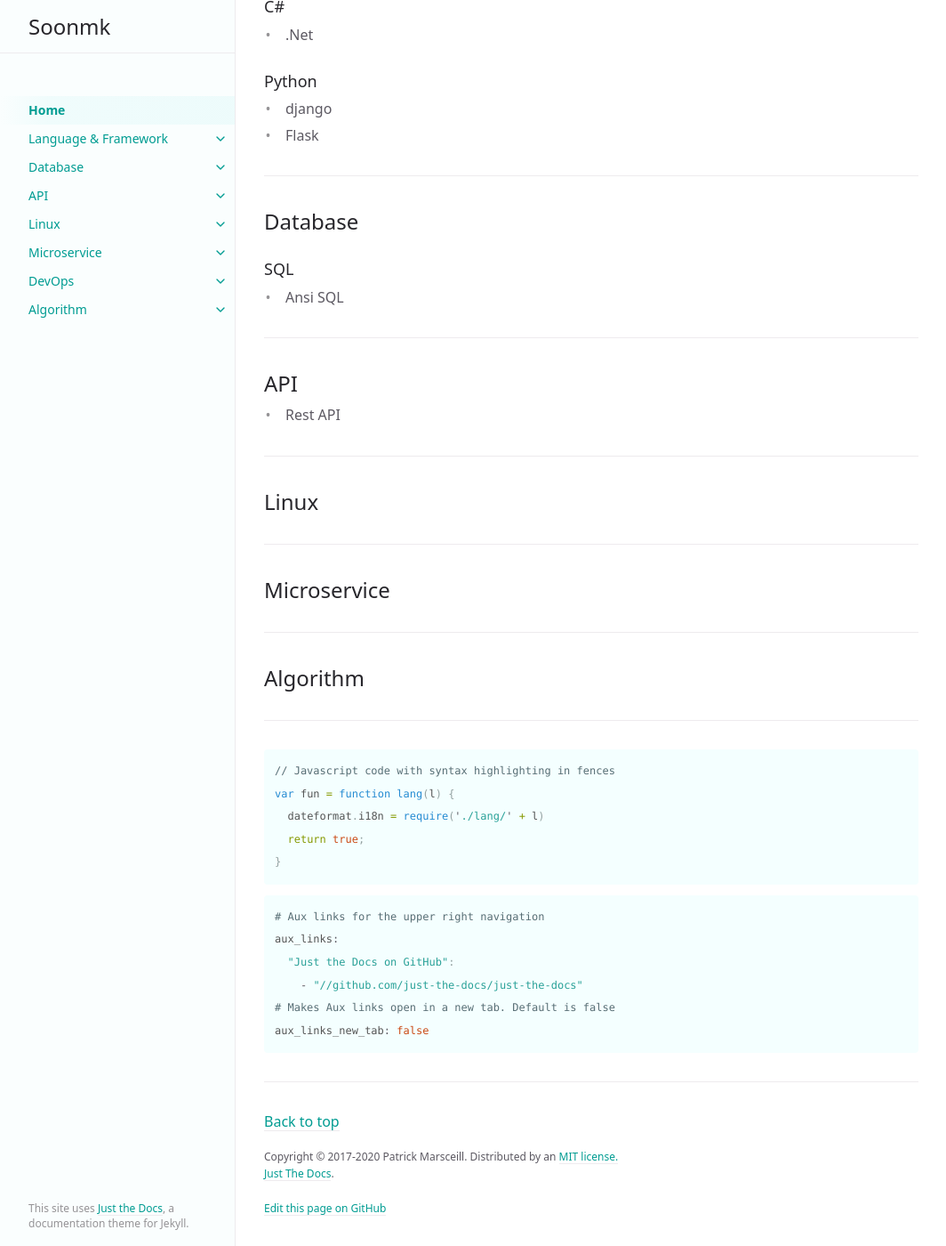
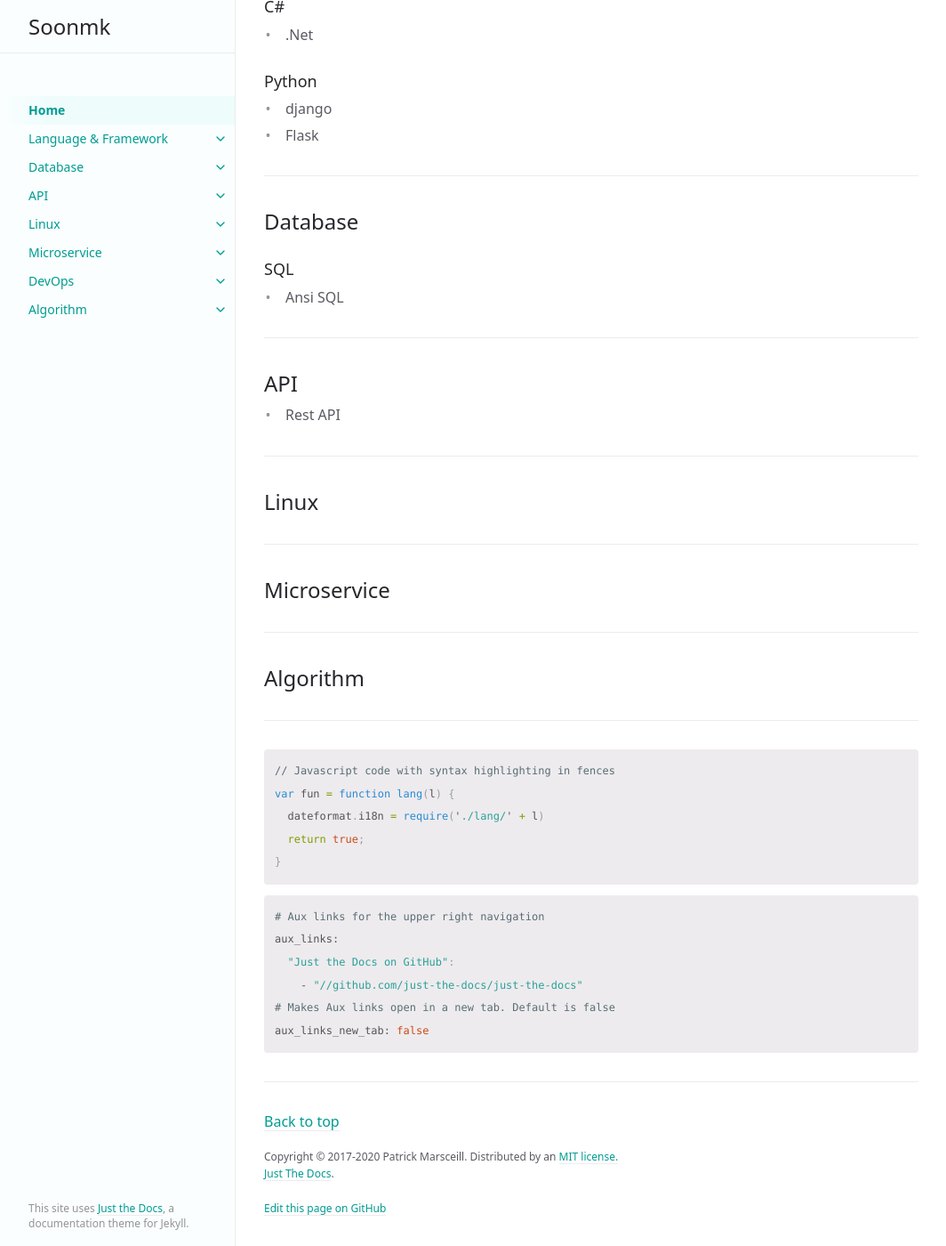
Before and after one commit to soonmk/soonmk.github.io, a Jekyll site: the page built from index.md, in a window 1280 px wide and 1400 px high, scrolled down 585 px. Shown: the whole window at 89% size, without its empty margins (107-1171 px from the left). Built offline with Jekyll 4.4.1, drawn with Linux system fonts in a browser that asks for light colours.

Commit message:
Update _variables.scss

```diff
--- a/_sass/support/_variables.scss
+++ b/_sass/support/_variables.scss
@@ -79,7 +79,7 @@ $body-background-color: $white !default;
 $sidebar-color: $green-lt-000 !default;
 $search-background-color: $white !default;
 $table-background-color: $white !default;
-$code-background-color: $green-lt-100 !default;
+$code-background-color: $grey-lt-100 !default;
 $feedback-color: darken($sidebar-color, 3%) !default;
 
 $body-text-color: $grey-dk-100 !default;
```
